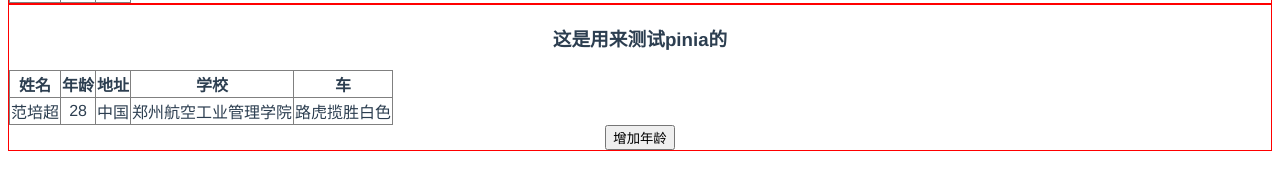
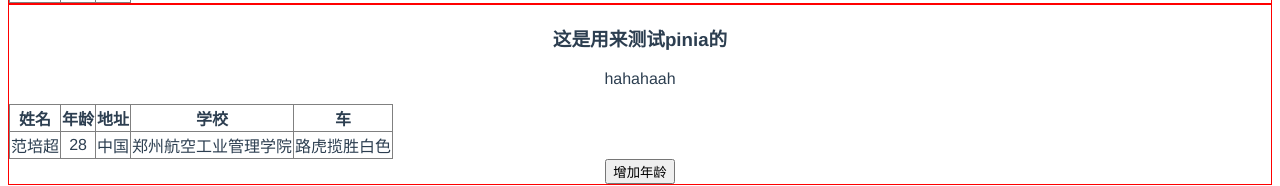
Before and after one commit to EliteFan0814/vite-demo-ts, a Vue app: page / in a window 1280 px wide. Shown: the part 646-832 px from the top of the page. Before the commit the page ends 805 px from the top, so only its background shows below. Built offline with nearby package versions, Linux system fonts and the light colour scheme.

Commit message:
1 file modified

```diff
--- a/src/components/TestPinia.vue
+++ b/src/components/TestPinia.vue
@@ -8,10 +8,16 @@ export default {
     return {
       title: '这是用来测试pinia的',
       store: userStore(),
+      ht:'hahahaah'
     };
   },
   computed: {
-    ...mapState(userStore, ['userAge', 'userAddress', 'getUserCar','getSchool']),
+    ...mapState(userStore, [
+      'userAge',
+      'userAddress',
+      'getUserCar',
+      'getSchool',
+    ]),
     ...mapState(userStore, {
       myFirstName: 'userFirstName',
       myLastName: 'userLastName',
@@ -29,6 +35,7 @@ export default {
 <template>
   <div class="test-wrap">
     <h3>{{ title }}</h3>
+    <p v-html="ht"></p>
     <table border="1">
       <tr>
         <th>姓名</th>
```
